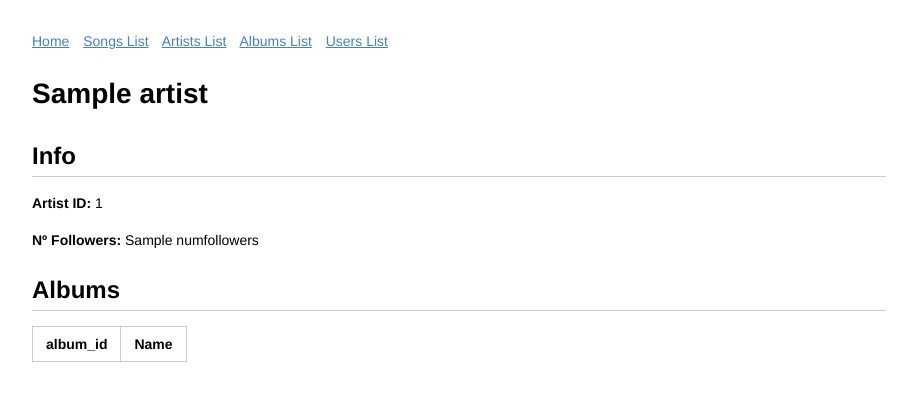
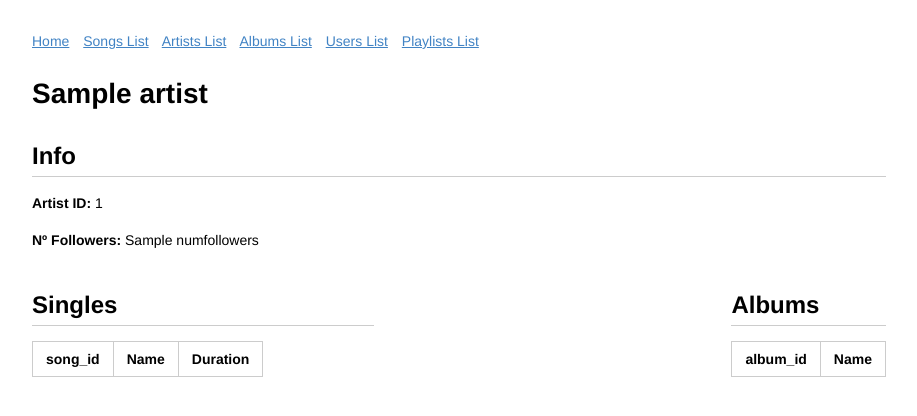
Before and after one commit to PRCSousa/Spotify-DB, a Flask app: template templates/artist.html in a window 1280 px wide. Shown: the top 416 px of the page, without its empty margins (181-1098 px from the left). Run offline with Flask 2, Linux system fonts and the light colour scheme; the template is opened without the code that fills it: most values are stand-ins (such as "Sample title", 1, 10 or a date in 2020); lists and menus that the app fills with data are empty.

Commit message:
thing are being made

```diff
--- a/app.py
+++ b/app.py
@@ -63,8 +63,6 @@ def get_song(id):
     return render_template('song.html',
                            song=song, artist=artist, album=album)
 
-# Songs
-
 
 @APP.route('/albums/<int:id>/')
 def list_album_songs(id):
@@ -110,6 +108,7 @@ def artist(id):
       FROM ARTISTS
       WHERE artist_id = %s
       ''', id).fetchone()
+
     album = db.execute(
         '''
       SELECT album_id, Name, Artist
@@ -121,7 +120,16 @@ def artist(id):
     x = db.execute('SELECT COUNT(*) AS numfollowers FROM FOLLOWERS where artist_id = %s', id).fetchone()
     stats.update(x)
 
-    return render_template('artist.html', ALBUMS=album, artist=artist, followers=stats)
+    song = db.execute(
+        '''
+      SELECT song_id, Name, Duration, Album
+      FROM SONGS
+      WHERE Artist = %s AND Album IS NULL
+      ''', id).fetchall()
+
+    logging.info(song)
+
+    return render_template('artist.html', ALBUMS=album, artist=artist, followers=stats, SONGS=song)
 
 @APP.route('/artists-list/')
 def list_artists():
@@ -143,3 +151,66 @@ def list_users():
       ORDER BY user_id
       ''').fetchall()
     return render_template('users-list.html', USERS=users)
+
+
+@APP.route('/playlists-list/')
+def list_playlsits():
+    playlists = db.execute(
+        '''
+      SELECT playlist_id, playlist_name, user_id, description, is_public
+      FROM PLAYLISTS
+      ORDER BY playlist_id
+      ''').fetchall()
+    return render_template('playlists-list.html', PLAYLISTS=playlists)
+
+
+@APP.route('/playlist/<int:id>/')
+def list_playlist_songs(id):
+    playlist = db.execute(
+        '''
+      SELECT playlist_id, playlist_name, user_id, description, is_public
+      FROM PLAYLISTS
+      WHERE playlist_id = %s
+      ''', id).fetchone()
+    song = db.execute(
+        '''
+        SELECT song_id, Name, Artist, Duration , Album
+        FROM SONGS
+        WHERE Album = %s
+        ''', id).fetchall()
+    logging.info(song)
+
+    user = db.execute(
+        '''
+      SELECT user_id, username
+      FROM USERS
+      WHERE user_id = %s
+      ''', playlist["user_id"]).fetchone()
+
+    return render_template('playlist.html', playlist=playlist, SONGS=song, user=user)
+
+
+@APP.route('/user/<int:id>/')
+def user(id):
+    aartist = db.execute(
+        '''
+      SELECT user_id, artist_id, artist_name
+      FROM FOLLOWERS NATURAL JOIN ARTISTS
+      WHERE user_id = %s
+      ''', id).fetchall()
+
+    playlist = db.execute(
+        '''
+      SELECT playlist_id, playlist_name, user_id, description, is_public
+      FROM PLAYLISTS
+      WHERE user_id = %s
+      ''', id).fetchall()
+
+    user = db.execute(
+        '''
+      SELECT user_id, username, email, password
+      FROM USERS
+      WHERE user_id = %s
+      ''', id).fetchone()
+
+    return render_template('user.html', user=user, ARTISTS=aartist, PLAYLISTS=playlist)
--- a/templates/artist.html
+++ b/templates/artist.html
@@ -5,6 +5,7 @@
 {% endblock %}
 
 {% block content %}
+
 <h2>Info</h2>
 <p>
   <b>Artist ID: </b>{{ artist.artist_id }}
@@ -13,6 +14,7 @@
   <b>Nº Followers: </b> {{followers.numfollowers}}
 </p>
 
+<div style="margin: auto; float: right;">
   <h2> Albums </h2>
 
   <table>
@@ -28,7 +30,27 @@
     </tr>
     {% endfor %}
   </table>
+</div>
 
+<div style="width:40%; margin: auto; float:left;">
+  <h2> Singles </h2>
+
+  <table>
+    <tr>
+      <th><b>song_id</b></th>
+      <th><b>Name</b></th>
+      <th><b>Duration</b></th>
+    </tr>
+
+    {% for song in SONGS %}
+    <tr>
+      <td>{{ song.song_id}}</td>
+      <td><a href="/songs/{{ song.song_id }}">{{ song.Name }}</a></td>
+      <td>{{ song.Duration }}</td>
+    </tr>
+    {% endfor %}
+  </table>
+</div>
 
 
 {% endblock %}
--- a/templates/base.html
+++ b/templates/base.html
@@ -8,6 +8,7 @@
   <a href="/artists-list">Artists List</a>
   <a href="/albums-list">Albums List</a>
   <a href="/users-list">Users List</a>
+  <a href="/playlists-list">Playlists List</a>
 </nav>
 <section class="content">
   <header>
--- a/templates/users-list.html
+++ b/templates/users-list.html
@@ -16,7 +16,7 @@
   {% for user in USERS %}
     <tr>
       <td>{{ user.user_id }}</td>
-      <td>{{ user.username }}</td>
+      <td><a href="/user/{{user.user_id}}">{{ user.username }}</a></td>
       <td>{{ user.email }}</td>
       <td> {{ user.password }}</td>
     </tr>
```
Also changed, not shown: templates/playlist.html (added, +28 -0 lines), templates/playlists-list.html (added, +27 -0 lines), templates/user.html (added, +61 -0 lines). Lines whose indentation alone changed are shown as unchanged.
